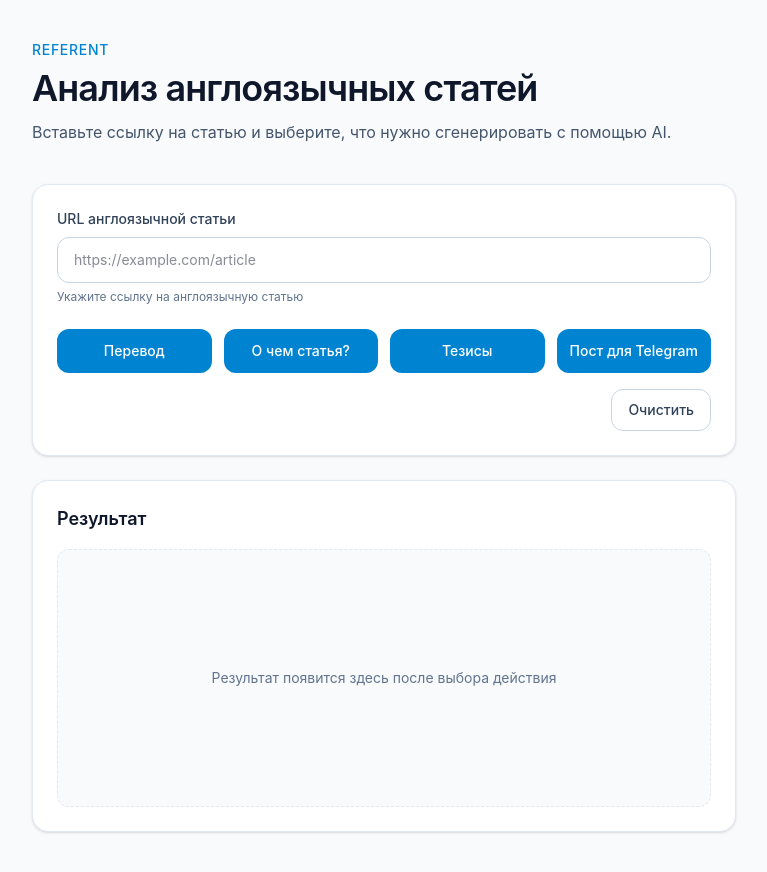
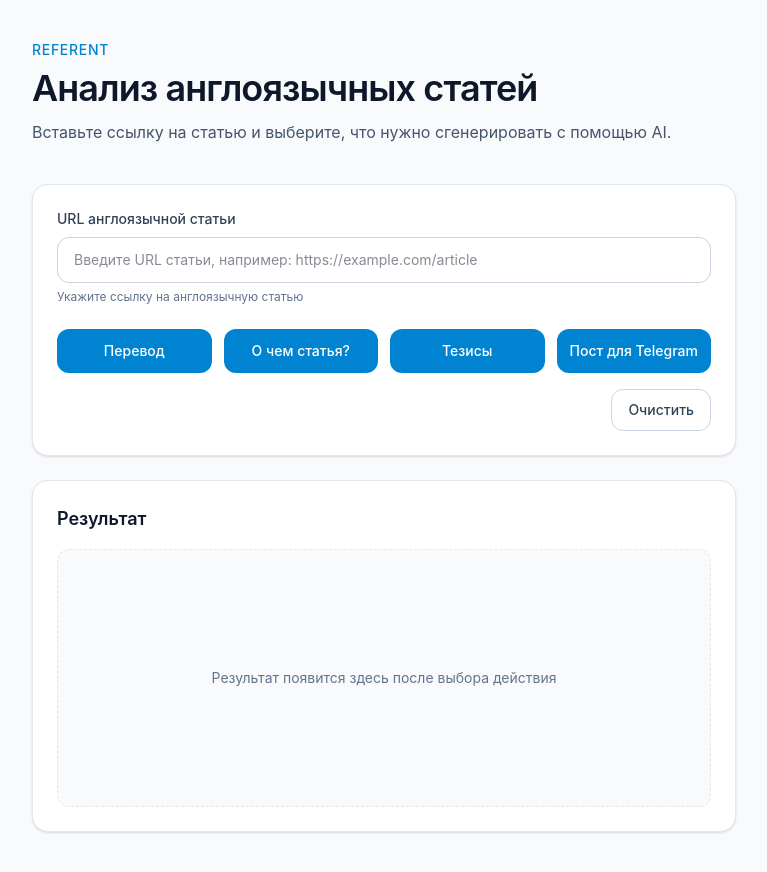
Before and after one commit to evbukanov-tech/referent, a Next.js app: page / in a window 1280 px wide. Shown: the whole page, without its empty margins (256-1023 px from the left). Built offline with nearby package versions, Linux system fonts and the light colour scheme.

Commit message:
Update placeholder text in ReferentApp component input field to provide a clearer example in Russian; enhance user guidance for URL entry.

```diff
--- a/app/components/ReferentApp.tsx
+++ b/app/components/ReferentApp.tsx
@@ -352,7 +352,7 @@ export default function ReferentApp() {
             type="url"
             value={url}
             onChange={(e) => setUrl(e.target.value)}
-            placeholder="https://example.com/article"
+            placeholder="Введите URL статьи, например: https://example.com/article"
             className="mt-2 w-full min-w-0 rounded-xl border border-slate-300 bg-white px-4 py-3 text-base text-slate-900 outline-none transition focus:border-sky-500 focus:ring-2 focus:ring-sky-200 sm:text-sm"
           />
           <p className="mt-1.5 text-xs text-slate-500">Укажите ссылку на англоязычную статью</p>
```
